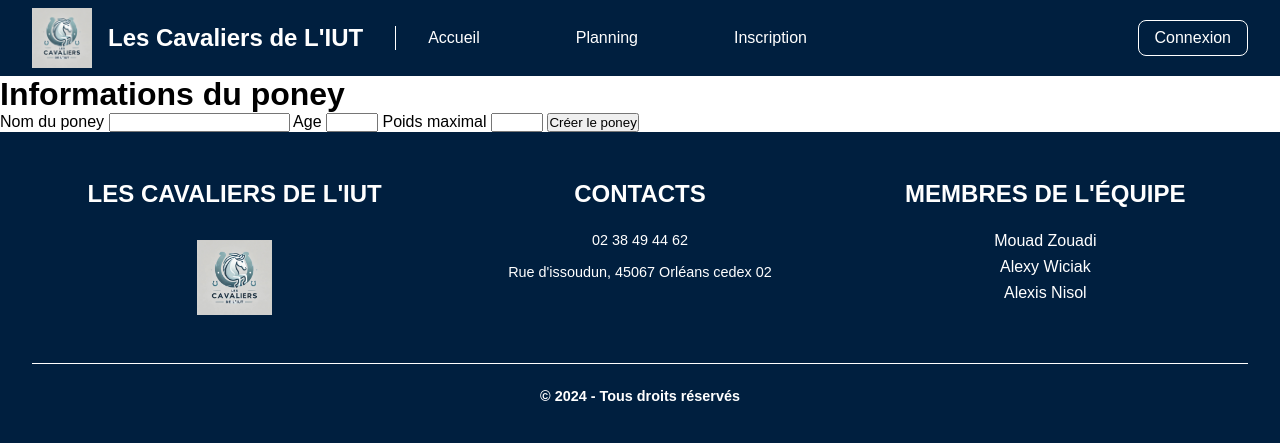
After one commit to alexisnisol/SAE3.02-BDWeb, a PHP site: template src/templates/admin/creation_pon.php in a window 1280 px wide. The commit adds this page. Shown: the top 443 px of the page. Run offline with PHP 8.4, Linux system fonts and the light colour scheme; the template is opened without the code that fills it, so the values that code supplies are empty.

Commit message:
Ajout vue création poney

```diff
--- /dev/null
+++ b/src/templates/admin/creation_pon.php
@@ -0,0 +1,37 @@
+<?php
+
+use App\Controllers\Admin\PoneyController;
+
+if($_SERVER['REQUEST_METHOD'] === 'POST'){
+
+    $nom_cours = $_POST['nom_cours'];
+    $age = $_POST['age'];
+    $maxweight = $_POST['maxweight'];
+
+    $error = PoneyController::checkPoneyCreationForm($nom_cours, $age, $maxweight);
+
+    if (empty($error)) {
+        PoneyController::createPoney($nom_cours, $age, $maxweight);
+    }
+}
+
+?>
+
+<div class="page">
+    <div class="form-container">
+        <a href="index.php?action=dashboard"><i class='fas fa-angle-left' style='font-size:24px'></i></a>
+        <h1>Informations du poney</h1>
+        <form action="#" method="POST">
+            <label for="nom_cours">Nom du poney</label>
+            <input type="text" id="nom_cours" name="nom_cours" maxlength="42" required>
+
+            <label for="age">Age</label>
+            <input type="number" id="age" name="age" min="1" max="25" required>
+
+            <label for="maxweight">Poids maximal</label>
+            <input type="number" id="maxweight" name="maxweight" min="10" max="50" required>
+
+            <button type="submit">Créer le poney</button>
+        </form>
+    </div>
+</div>
--- a/src/templates/admin/dashboard.php
+++ b/src/templates/admin/dashboard.php
@@ -2,7 +2,7 @@
     <div class="form-container">
         <h1 style="margin-bottom:1rem">Dashboard - Moniteur</h1>
         <button onclick="window.location='index.php?action=creation_cours';">Créer un cours programmé</button>
-        <button onclick="window.location='index.php?action=creation_cours_realise';">Créer un cours daté</button>
-        <button onclick="window.location='#';">Créer --</button>
+        <button onclick="window.location='index.php?action=creation_cours_realise';">Ajouter un créneau de cours</button>
+        <button onclick="window.location='index.php?action=creation_poney';">Ajouter un poney</button>
     </div>
 </div>
```
Also changed, not shown: src/App/Controllers/Admin/PoneyController.php (added, +27 -0 lines), src/App/Views/Router.php (+8 -0 lines).
